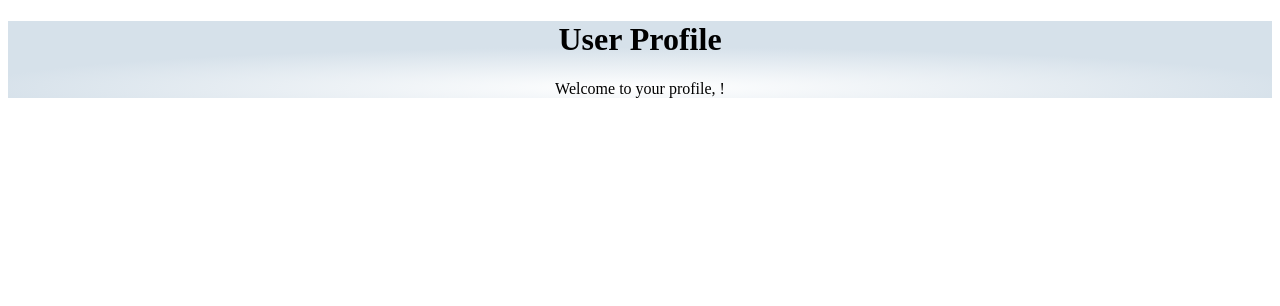
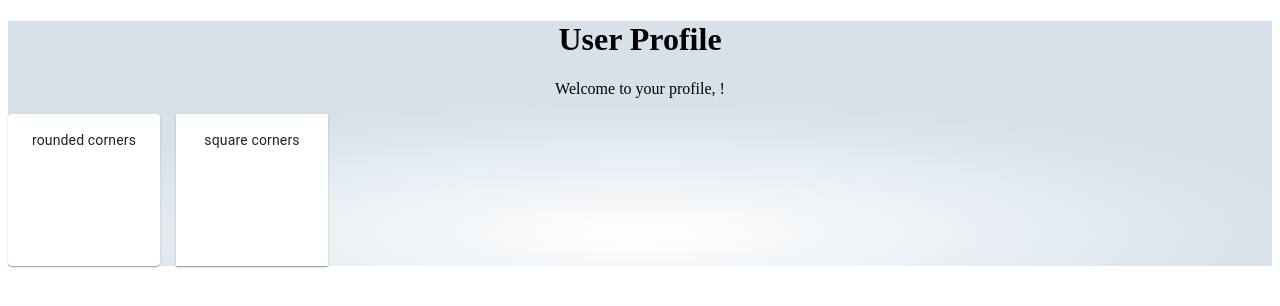
Before and after one commit to Fiery-Warrior/NextLevel-Intramurals, a React (Create React App) app in the folder nextlevel/: page /profile in a window 1280 px wide. Shown: the top 306 px of the page. Built offline with nearby package versions, Linux system fonts and the light colour scheme.

Commit message:
Updates to profile

```diff
--- /dev/null
+++ b/nextlevel/src/Pages/UserProfile/CardDesign.jsx
@@ -0,0 +1,21 @@
+import * as React from 'react';
+import Stack from '@mui/material/Stack';
+import Paper from '@mui/material/Paper';
+import { styled } from '@mui/material/styles';
+
+const DemoPaper = styled(Paper)(({ theme }) => ({
+  width: 120,
+  height: 120,
+  padding: theme.spacing(2),
+  ...theme.typography.body2,
+  textAlign: 'center',
+}));
+
+export default function SquareCorners() {
+  return (
+    <Stack direction="row" spacing={2}>
+      <DemoPaper square={false}>rounded corners</DemoPaper>
+      <DemoPaper square>square corners</DemoPaper>
+    </Stack>
+  );
+}
--- a/nextlevel/src/Pages/UserProfile/UserProfile.jsx
+++ b/nextlevel/src/Pages/UserProfile/UserProfile.jsx
@@ -1,5 +1,177 @@
-import { useCookies } from 'react-cookie';
-import { useEffect, useState } from 'react';
+// import React, { useState, useEffect } from 'react';
+// import { makeStyles } from '@material-ui/core/styles';
+// import Card from '@material-ui/core/Card';
+// import CardMedia from '@material-ui/core/CardMedia';
+// import CardContent from '@material-ui/core/CardContent';
+// import Typography from '@material-ui/core/Typography';
+// import Modal from '@material-ui/core/Modal';
+// import Grid from '@material-ui/core/Grid';
+// import Container from '@mui/material/Container';
+// import CardDesign from './CardDesign';
+
+// import { useCookies } from 'react-cookie';
+
+// const useStyles = makeStyles((theme) => ({
+//         root: {
+//                 flexGrow: 1,
+//                 padding: theme.spacing(2),
+//                 minHeight: '100vh',
+//         },
+//         card: {
+//                 width: '30%',
+//                 minWidth: 310,
+//                 margin: '0 0.575%',
+//                 [theme.breakpoints.down('sm')]: {
+//                         width: '80%',
+//                         margin: '2%',
+//                 },
+//         },
+//         media: {
+//                 height: 0,
+//                 paddingTop: '50%',
+//         },
+//         modal: {
+//                 display: 'flex',
+//                 alignItems: 'center',
+//                 justifyContent: 'center',
+//         },
+//         paper: {
+//                 backgroundColor: theme.palette.background.paper,
+//                 border: '2px solid #000',
+//                 boxShadow: theme.shadows[5],
+//                 padding: theme.spacing(2, 4, 3),
+//         },
+//         cardContent: {
+//                 height: '150px',
+//         },
+//         container: {
+//                 backgroundColor: '#F5F5F5',
+//                 boxShadow: '0px 0px 10px rgba(0, 0, 0, 0.25)',
+//                 padding: theme.spacing(2),
+//                 margin: 'auto',
+//                 marginTop: theme.spacing(4),
+//                 width: '100%',
+//         },
+// }));
+
+// const cards_row1 = [
+//     {
+//         title: 'Patriot Football',
+//         description: 'This is the description for card 1This is the description for card 1This is the description for card 1This is the description for card 1This is the description for card 1',
+//         image: '/static/images/football.png',
+//         location: 'Football Field',
+//     },
+//     {
+//         title: 'Viking Soccer',
+//         description: 'This is the description for card 2',
+//         image: '/static/images/soccer.png',
+//         location: 'Soccer Field',
+//     },
+//     {
+//         title: 'Blues Hockey',
+//         description: 'This is the description for card 3',
+//         image: '/static/images/hockey.png',
+//         location: 'Hockey Rink',
+//     },
+//     {
+//         title: 'Track & Field',
+//         description: 'This is the description for card 3',
+//         image: '/static/images/track.png',
+//         location: 'Track',
+//     },
+// ];
+
+// function SportCardRow() {
+//     const classes = useStyles();
+//     const [open, setOpen] = useState(false);
+//     const [cardTitle, setCardTitle] = useState('');
+//     const [cardLocation, setCardLocation] = useState('');
+
+//     const handleOpen = (title, location) => {
+//         setOpen(true);
+//         setCardTitle(title);
+//         setCardLocation(location);
+//     };
+
+//     const handleClose = () => {
+//         setOpen(false);
+//     };
+
+//     return (
+//         <Grid container spacing={2}>
+//             {cards_row1.map((card) => (
+//                 <Grid item xs={12} sm={6} md={3} key={card.title}>
+//                     <Card className={classes.card} onClick={() => handleOpen(card.title, card.location)}>
+//                         <CardMedia
+//                             className={classes.media}
+//                             image={card.image}
+//                             title={card.title}
+//                         />
+//                         <CardContent className={classes.cardContent}>
+//                             <Typography gutterBottom variant="h5" component="h2">
+//                                 {card.title}
+//                             </Typography>
+//                             <Typography variant="body2" color="textSecondary" component="p">
+//                                 {card.description}
+//                             </Typography>
+//                         </CardContent>
+//                     </Card>
+//                 </Grid>
+//             ))}
+//             <Modal
+//                 className={classes.modal}
+//                 open={open}
+//                 onClose={handleClose}
+//                 aria-labelledby="simple-modal-title"
+//                 aria-describedby="simple-modal-description"
+//             >
+//                 <div className={classes.paper}>
+//                     <Typography variant="h6" id="modal-title">
+//                         {cardTitle}
+//                     </Typography>
+//                     <Typography variant="subtitle1" id="simple-modal-description">
+//                         Location: {cardLocation}
+//                     </Typography>
+//                 </div>
+//             </Modal>
+//         </Grid>
+//     );
+// }
+
+// function UserProfile() {
+//         const [cookies] = useCookies(['myCookie']);
+//         const [email, setEmail] = useState('');
+//         const classes = useStyles();
+//         console.log('Cookie is: ', cookies);
+//         console.log('email is: ', email);
+//         useEffect(() => {
+//                 if (cookies.myCookie && !email) {
+//                         setEmail(cookies.myCookie.email);
+//                 }
+//         }, [cookies, email]);
+
+//         return (
+//                 <div className={classes.root}>
+//                     <h1>User Profile</h1>
+//                     <p>Welcome to your profile, {email}!</p>
+//                     <CardDesign/>
+//                                 <SportCardRow />
+//                 </div>
+//         );
+// }
+
+// export default UserProfile;
+
+    import React, { useState, useEffect } from 'react';
+    import { useCookies } from 'react-cookie'; // import useCookies hook
+    import Card from '@material-ui/core/Card';
+    import CardMedia from '@material-ui/core/CardMedia';
+    import CardContent from '@material-ui/core/CardContent';
+    import Typography from '@material-ui/core/Typography';
+    import Modal from '@material-ui/core/Modal';
+    import Grid from '@material-ui/core/Grid';
+    import Container from '@mui/material/Container';
+    import CardDesign from './CardDesign';
 
     function UserProfile() {
         const [cookies] = useCookies(['myCookie']);
@@ -13,11 +185,13 @@ function UserProfile() {
         }, [cookies, email]); // add email state to dependency array
 
         return (
-        // your component JSX
             <div>
                 <h1>User Profile</h1>
                 <p>Welcome to your profile, {email}!</p>
+                <CardDesign/>
             </div>
         );
+
     }
+
     export default UserProfile;
```
Lines whose indentation alone changed are shown as unchanged.
